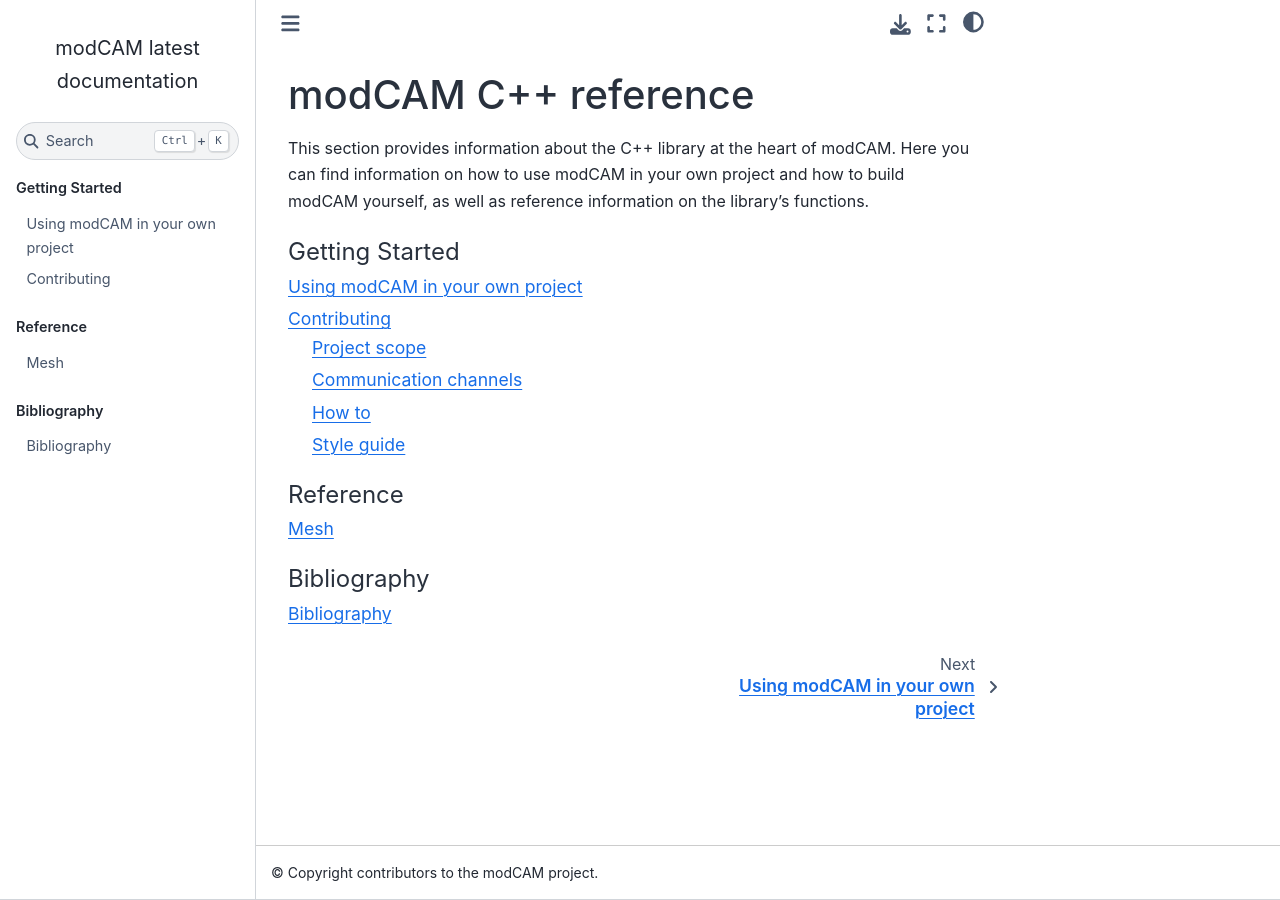
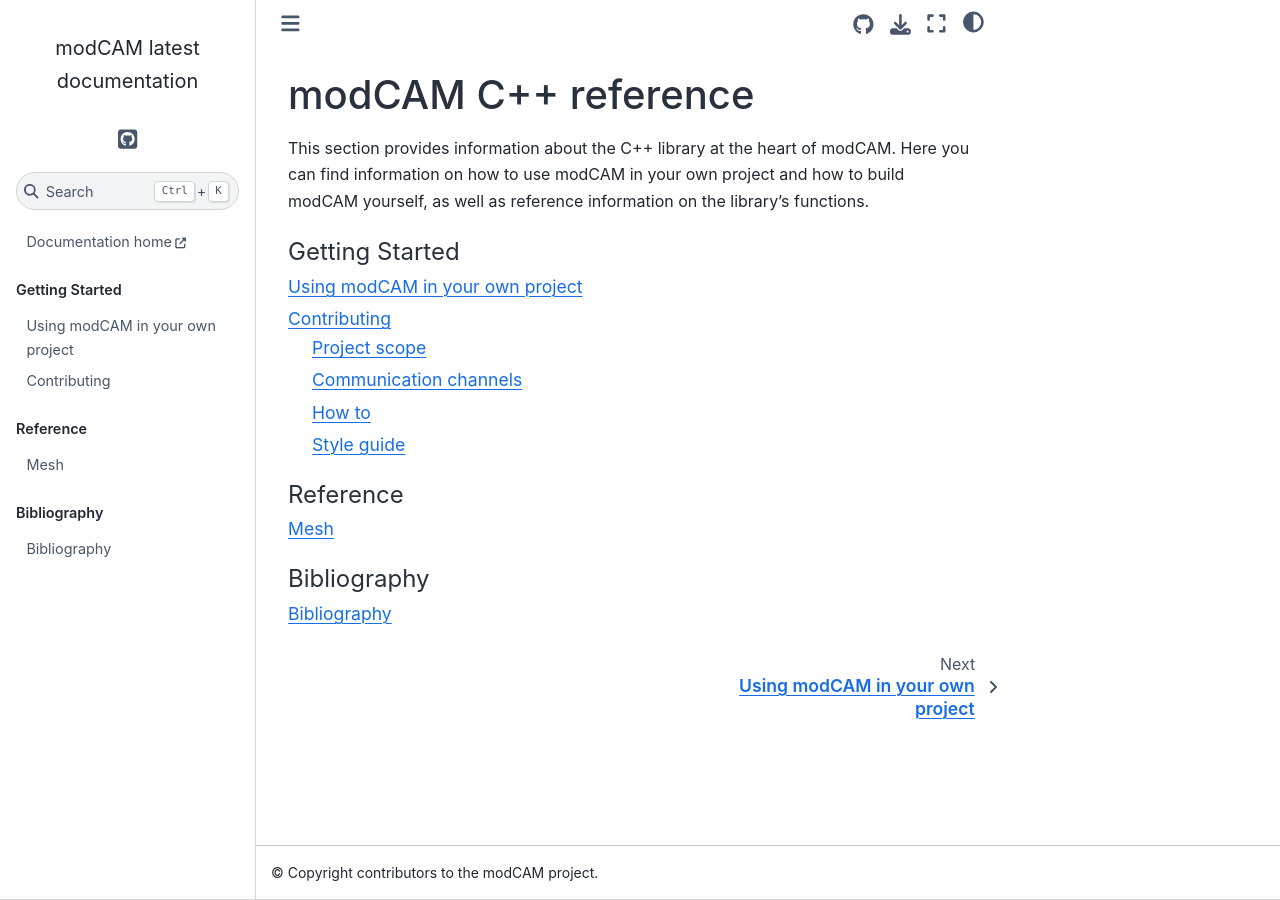
Before and after one commit to modCAM/modcam, a Sphinx documentation site: the page built from docs/index.rst, in a window 1280 px wide. Built offline with Sphinx 7.4.7 and the Sphinx Book theme 1.1.4, drawn with Linux system fonts in a browser that asks for light colours.

Commit message:
Add GitHub repo and docs home links to docs

```diff
--- a/docs/conf.py
+++ b/docs/conf.py
@@ -71,16 +71,38 @@ if re.match(r"^\d+\.\d+\.\d+(\.d+)?$", git_tag.stdout):
 # -- General configuration -----------------------------------------------------
 # https://www.sphinx-doc.org/en/master/usage/configuration.html#general-configuration
 
-extensions = ["breathe", "sphinx_copybutton", "sphinx_design"]
+extensions = ["breathe", "sphinx.ext.intersphinx", "sphinx_copybutton", "sphinx_design"]
 
 templates_path = ["_templates"]
 exclude_patterns = ["_build", "Thumbs.db", ".DS_Store"]
+
+intersphinx_mapping = {
+    "modcam-docs": ("https://modcam-docs.readthedocs.io/", None),
+    "modcam-py": ("https://modcam-docs.readthedocs.io/projects/modcam-python/", None),
+}
+intersphinx_disabled_reftypes = ["*"]
 
 
 # -- Options for HTML output ---------------------------------------------------
 # https://www.sphinx-doc.org/en/master/usage/configuration.html#options-for-html-output
 
 html_theme = "sphinx_book_theme"
+html_theme_options = {
+    "repository_url": "https://github.com/modCAM/modcam",
+    "repository_branch": "main",
+    "path_to_docs": "docs",
+    "use_edit_page_button": True,
+    "use_source_button": True,
+    "use_issues_button": True,
+    "icon_links": [
+        {
+            "name": "GitHub",
+            "url": "https://github.com/modCAM/modcam",
+            "icon": "fa-brands fa-square-github",
+            "type": "fontawesome",
+        },
+    ],
+}
 
 # -- Bibliography configuration ------------------------------------------------
 bibtex_bibfiles = ["modCAM.bib"]
--- a/docs/index.rst
+++ b/docs/index.rst
@@ -4,6 +4,12 @@ modCAM C++ reference
 
 This section provides information about the C++ library at the heart of modCAM. Here you can find information on how to use modCAM in your own project and how to build modCAM yourself, as well as reference information on the library's functions.
 
+
+.. toctree::
+   :titlesonly:
+   :hidden:
+
+   Documentation home <https://modcam-docs.readthedocs.io/>
 
 .. toctree::
    :caption: Getting Started
```
